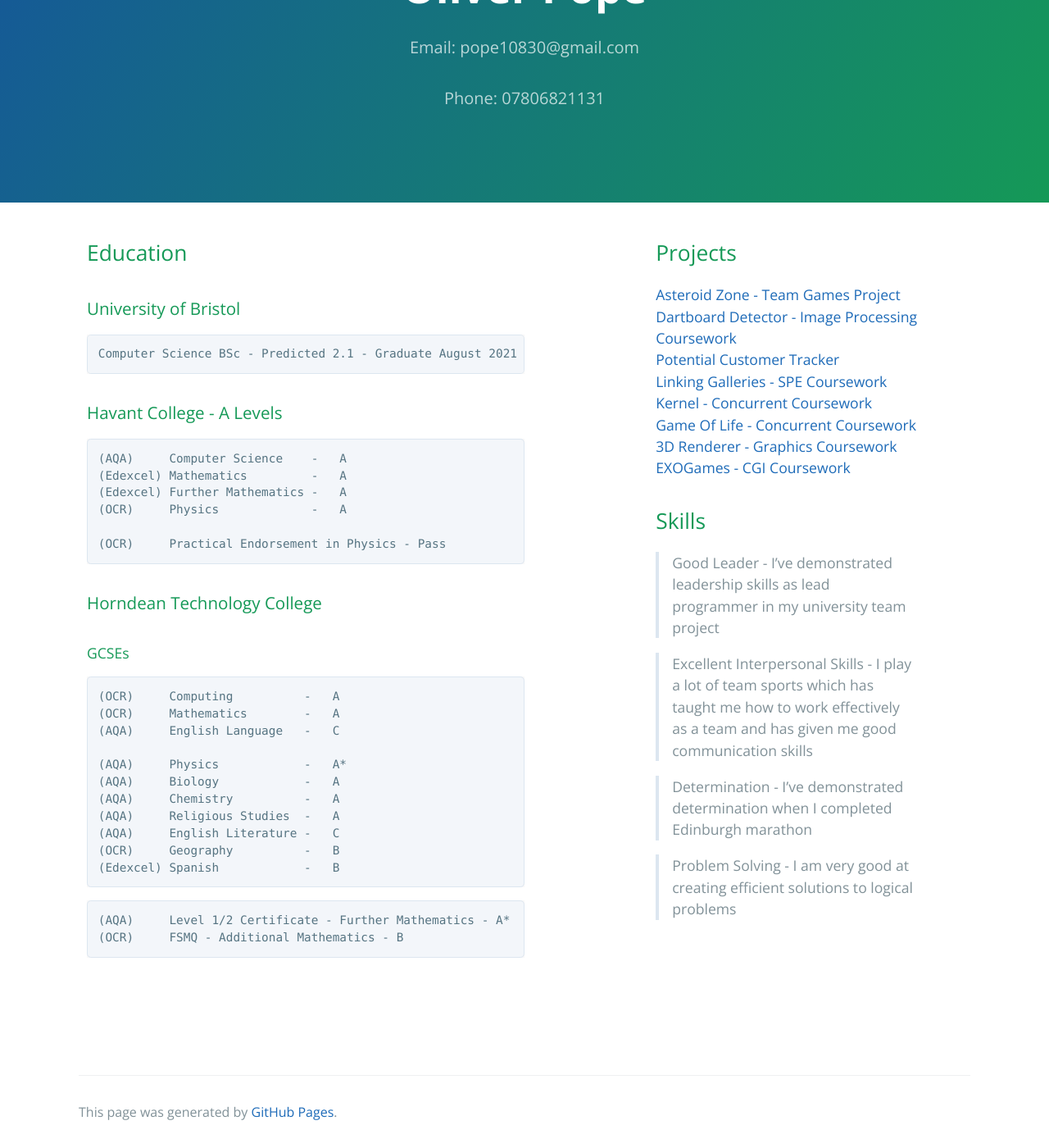
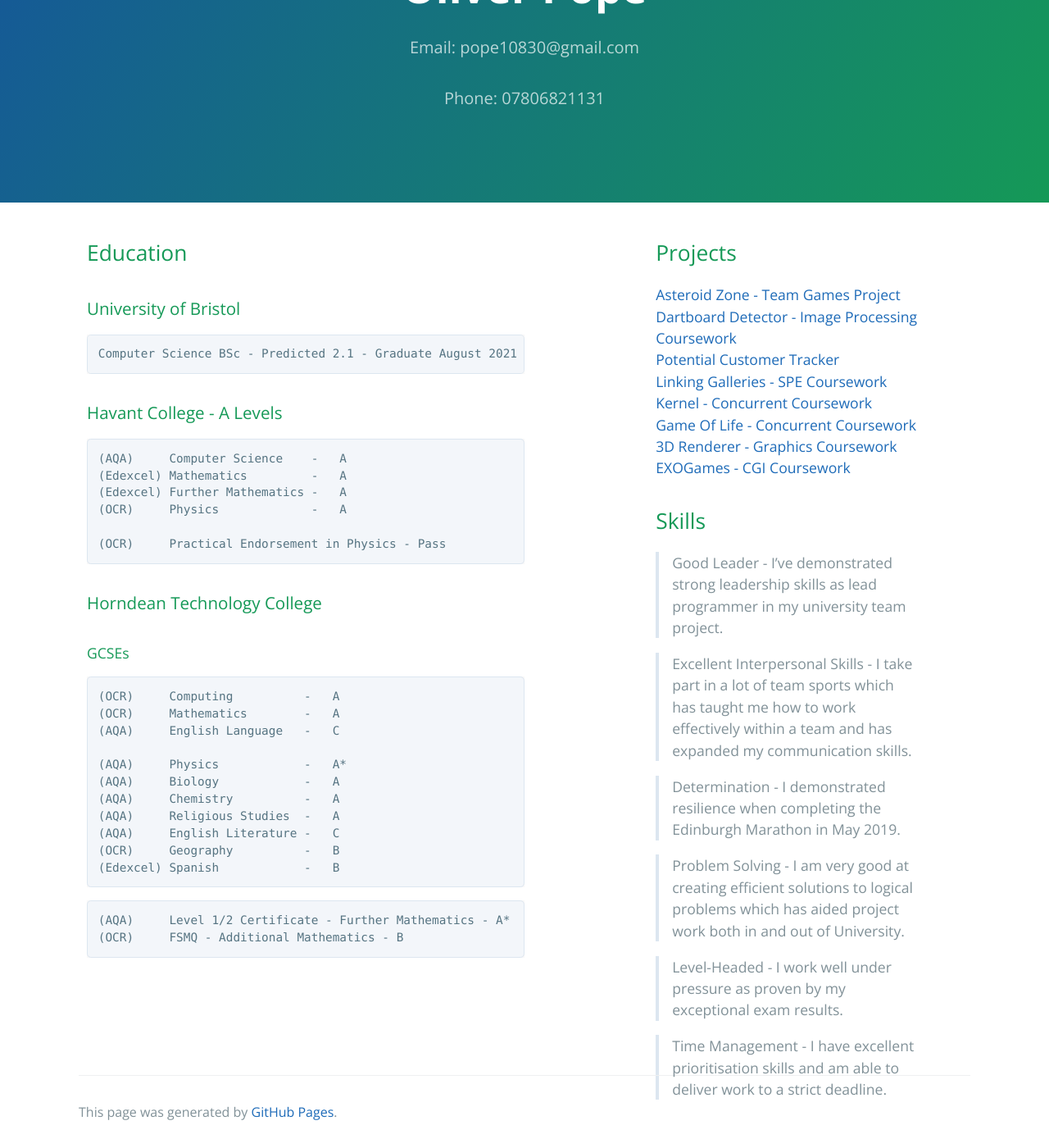
Before and after one commit to Pope10830/Pope10830.github.io, a Jekyll site: the page built from index.md, in a window 1280 px wide and 1400 px high, scrolled down 135 px. Shown: the whole window at 82% size. Built offline with Jekyll 4.4.1, drawn with Linux system fonts in a browser that asks for light colours.

Commit message:
updated skills

```diff
--- a/index.md
+++ b/index.md
@@ -71,14 +71,17 @@ Computer Science BSc - Predicted 2.1 - Graduate August 2021
 
 ## Skills
 
-> Good Leader        -  I've demonstrated leadership skills as lead programmer in my university team project
+> Good Leader                    -  I've demonstrated strong leadership skills as lead programmer in my university team project.
 
-> Excellent Interpersonal Skills -  I play a lot of team sports which has taught me how to work effectively as a team and has given me good communication skills
+> Excellent Interpersonal Skills -  I take part in a lot of team sports which has taught me how to work effectively within a team and has expanded my communication skills.
 
-> Determination      -  I've demonstrated determination when I completed Edinburgh marathon
+> Determination                  -  I demonstrated resilience when completing the Edinburgh Marathon in May 2019.
 
-> Problem Solving    -  I am very good at creating efficient solutions to logical problems
+> Problem Solving                -  I am very good at creating efficient solutions to logical problems which has aided project work both in and out of University.
 
+> Level-Headed                   -  I work well under pressure as proven by my exceptional exam results.
+
+> Time Management                -  I have excellent prioritisation skills and am able to deliver work to a strict deadline.
 
   </div>
 
```
